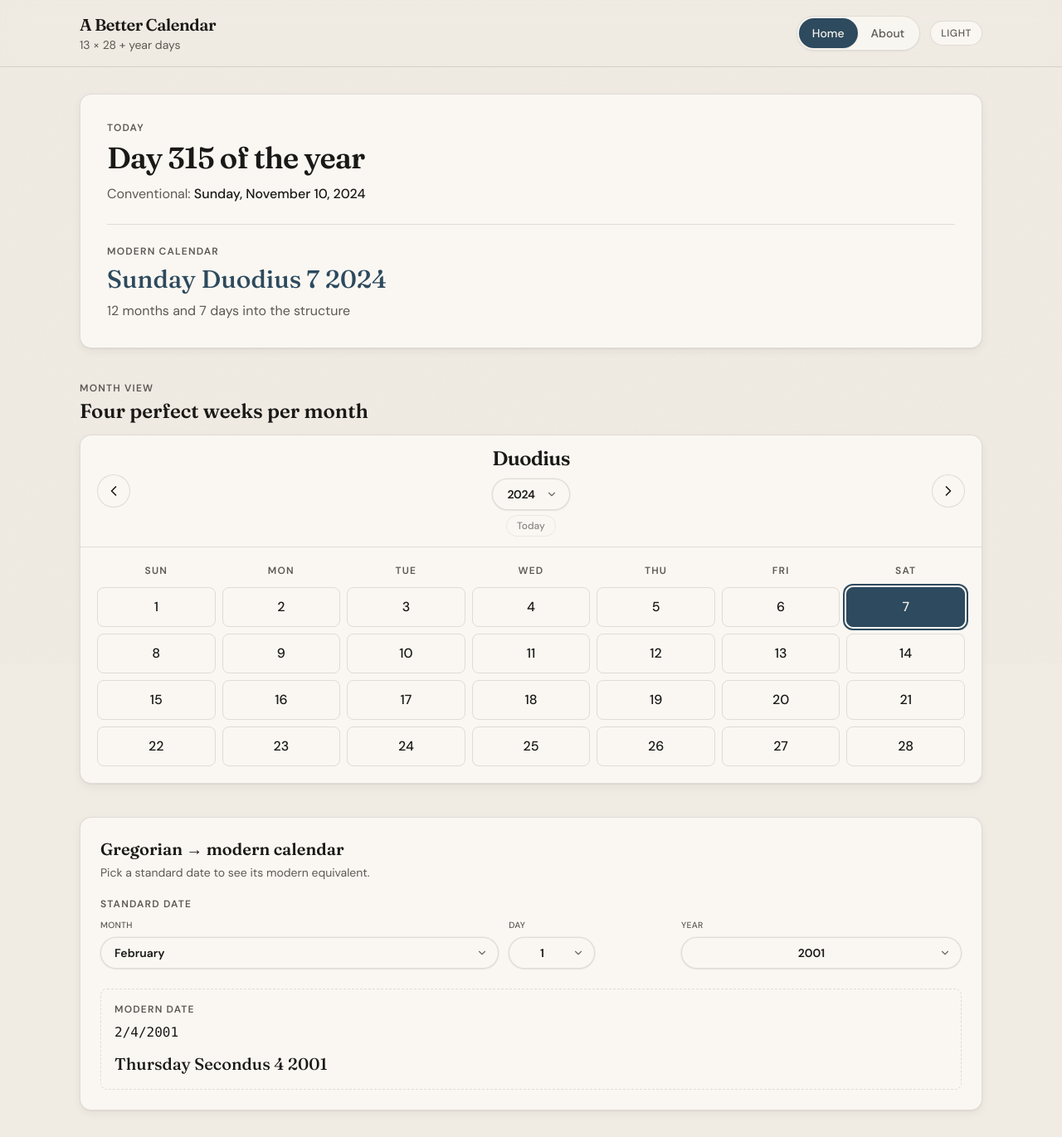
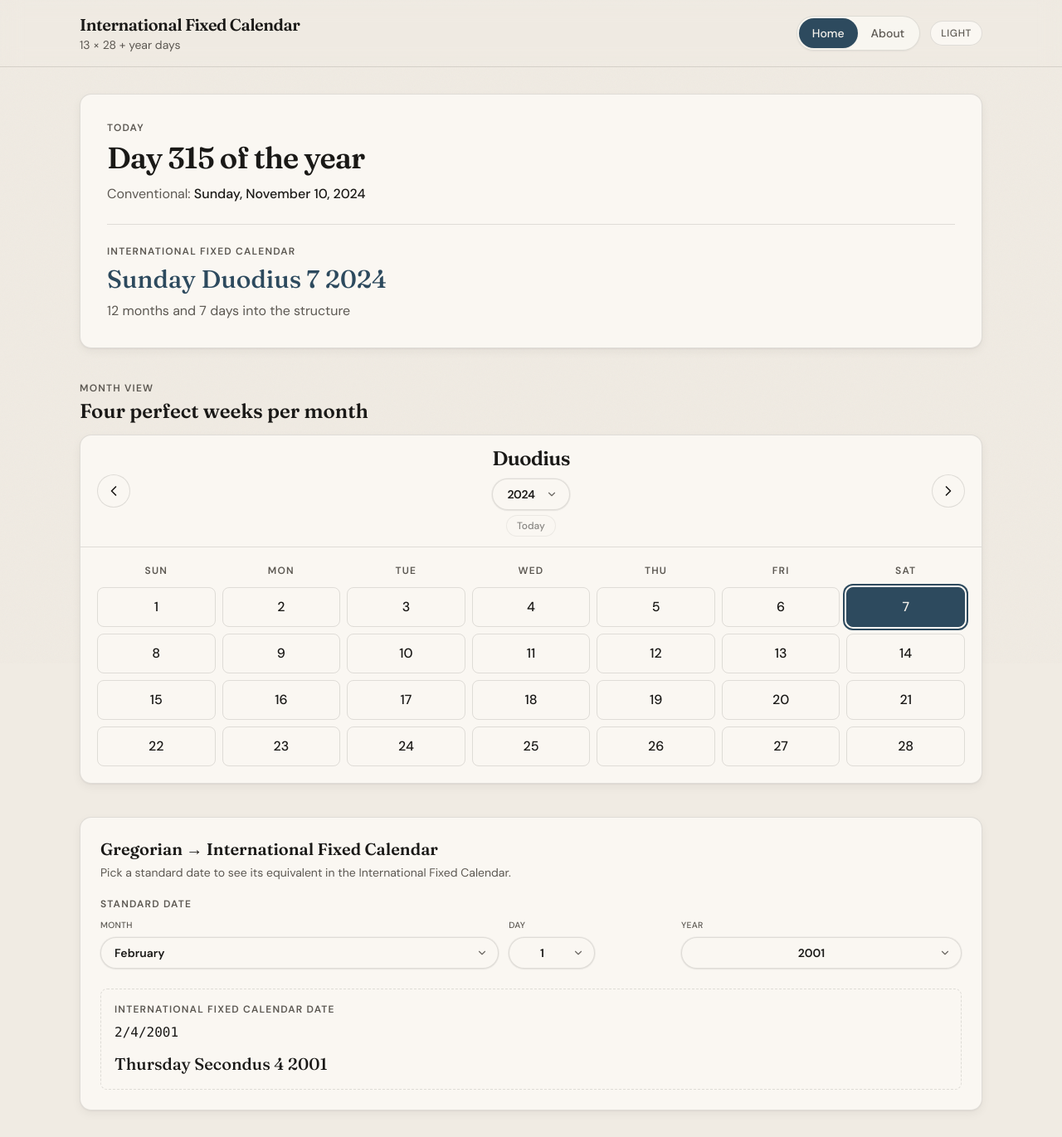
Before and after one commit to andrewwhitman-cpp/international-fixed-calendar, a React (Vite) app: page / in a window 1280 px wide. Shown: the whole page at 83% size. Built offline with nearby package versions, Linux system fonts and the light colour scheme.

Commit message:
Update terminology to reflect 'International Fixed Calendar' throughout the application
- Changed references from 'modern calendar' to 'International Fixed Calendar' in index.html, App.jsx, DateConverter.jsx, and SiteHeader.jsx.
- Updated the description in index.html for clarity and consistency.

```diff
--- a/index.html
+++ b/index.html
@@ -23,9 +23,9 @@
     <meta name="viewport" content="width=device-width, initial-scale=1.0" />
     <meta
       name="description"
-      content="A modern 13-month calendar with 28-day months, day-of-year context, and Gregorian conversion."
+      content="International Fixed Calendar: 13 months of 28 days, day-of-year context, and Gregorian conversion."
     />
-    <title>A Better Calendar</title>
+    <title>International Fixed Calendar</title>
     <link rel="preconnect" href="https://fonts.googleapis.com" />
     <link rel="preconnect" href="https://fonts.gstatic.com" crossorigin />
     <link
--- a/src/App.jsx
+++ b/src/App.jsx
@@ -45,7 +45,7 @@ function App() {
               </p>
               <div className="mt-6 border-t border-hairline pt-6">
                 <p className="text-xs font-semibold uppercase tracking-widest text-muted">
-                  Modern calendar
+                  International Fixed Calendar
                 </p>
                 <p className="mt-2 font-serif text-2xl text-accent sm:text-3xl">{my_date.getDate('full')}</p>
                 <p className="mt-2 text-muted">
--- a/src/DateConverter.jsx
+++ b/src/DateConverter.jsx
@@ -87,9 +87,11 @@ function DateConverter() {
   return (
     <section className="planner-card planner-card-hover p-5 sm:p-6" aria-labelledby="converter-heading">
       <h2 id="converter-heading" className="font-serif text-lg font-semibold text-ink sm:text-xl">
-        Gregorian → modern calendar
+        Gregorian → International Fixed Calendar
       </h2>
-      <p className="mt-1 text-sm text-muted">Pick a standard date to see its modern equivalent.</p>
+      <p className="mt-1 text-sm text-muted">
+        Pick a standard date to see its equivalent in the International Fixed Calendar.
+      </p>
 
       <fieldset className="mt-5">
         <legend className="mb-2.5 block w-full text-xs font-semibold uppercase tracking-widest text-muted">
@@ -160,7 +162,9 @@ function DateConverter() {
       </fieldset>
 
       <div className="mt-6 rounded-lg border border-dashed border-hairline bg-bg/60 p-4">
-        <p className="text-xs font-semibold uppercase tracking-widest text-muted">Modern date</p>
+        <p className="text-xs font-semibold uppercase tracking-widest text-muted">
+          International Fixed Calendar date
+        </p>
         <p className="mt-2 font-mono text-sm text-ink sm:text-base">
           {newDate.getMonth()}/{newDate.getDay()}/{newDate.getYear()}
         </p>
--- a/src/components/SiteHeader.jsx
+++ b/src/components/SiteHeader.jsx
@@ -11,7 +11,7 @@ export function SiteHeader({ page, onNavigate }) {
       <div className="mx-auto flex max-w-layout flex-col gap-4 px-4 py-4 sm:flex-row sm:items-center sm:justify-between sm:gap-4 sm:px-6 lg:px-8">
         <div className="min-w-0">
           <p className="font-serif text-lg font-semibold tracking-tight text-ink sm:text-xl">
-            A Better Calendar
+            International Fixed Calendar
           </p>
           <p className="truncate text-xs text-muted sm:text-sm">13 × 28 + year days</p>
         </div>
```
